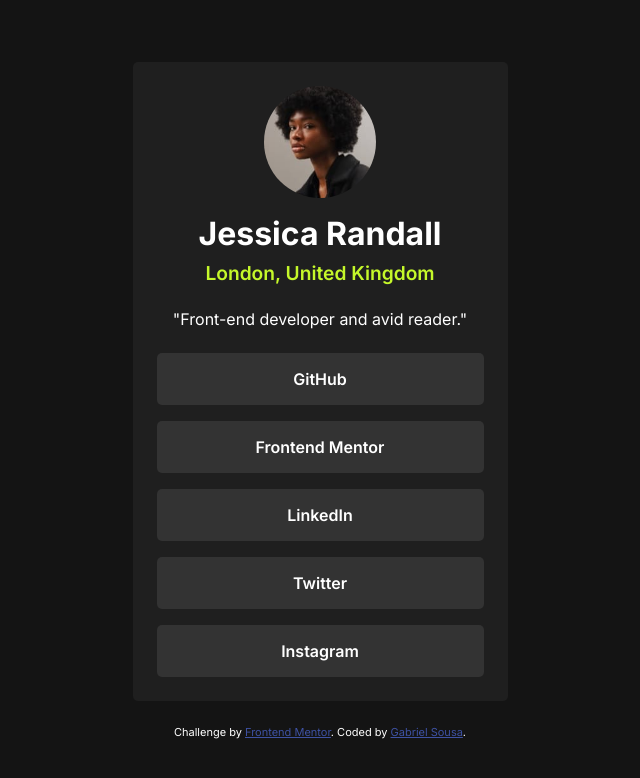
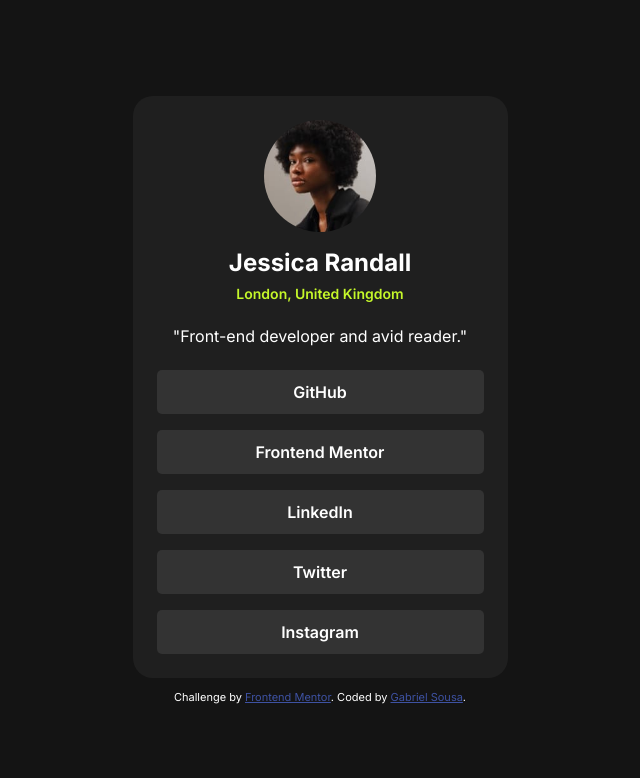
Before and after one commit to gabrielbudke/frontendmentor, a plain HTML site: page social-links-profile/index.html in a window 1280 px wide. Shown: the whole page, without its empty margins (320-960 px from the left). Drawn offline with Linux system fonts and the light colour scheme.

Commit message:
refactor: Melhorando o html e css

```diff
--- a/social-links-profile/index.html
+++ b/social-links-profile/index.html
@@ -19,7 +19,7 @@
         <img src="./assets/images/avatar-jessica.jpeg" alt="Foto de perfil" />
         <h1>Jessica Randall</h1>
         <h2>London, United Kingdom</h2>
-        <span>"Front-end developer and avid reader."</span>
+        <p>"Front-end developer and avid reader."</p>
       </div>
       <div class="links">
         <ul>
@@ -32,6 +32,7 @@
       </div>
     </main>
     <footer class="attribution">
+      <p>
         Challenge by
         <a href="https://www.frontendmentor.io?ref=challenge" target="_blank"
           >Frontend Mentor</a
@@ -41,6 +42,7 @@
           target="_blank"
           >Gabriel Sousa</a
         >.
+      </p>
     </footer>
   </body>
 </html>
--- a/social-links-profile/styles/styles.css
+++ b/social-links-profile/styles/styles.css
@@ -30,7 +30,7 @@ body {
 
 .container {
   background-color: var(--color-neutral-dark-gray);
-  border-radius: 5px;
+  border-radius: 20px;
   width: 95%;
   max-width: 375px;
   padding: 24px;
@@ -49,35 +49,36 @@ body {
 
 h1 {
   margin-top: 16px;
+  font-size: 1.5rem;
 }
 
 h2 {
-  font-size: 1.2rem;
+  font-size: 0.875rem;
   font-weight: 600;
   color: var(--color-primary);
   margin-top: 8px;
 }
 
-.profile span {
+.profile p {
   margin: 24px 0;
   color: var(--color-neutral-white);
 }
 
-.links ul {
+ul {
   list-style: none;
   display: flex;
   flex-direction: column;
   gap: 16px;
 }
 
-.links ul li a {
+ul li a {
   border-radius: 5px;
 
   display: flex;
   justify-content: center;
   align-items: center;
 
-  padding: 16px 24px;
+  padding: 12px;
   background-color: var(--color-neutral-gray);
   color: var(--color-neutral-white);
 
@@ -87,12 +88,12 @@ h2 {
   transition: background 0.8s;
 }
 
-.links ul li a:hover {
+ul li a:hover {
   background-color: var(--color-primary);
   color: var(--color-neutral-dark-gray);
 }
 
-.links ul li a:active {
+ul li a:active {
   background-color: var(--color-primary-dark);
   color: var(--color-neutral-dark-gray);
 }
@@ -100,8 +101,9 @@ h2 {
 .attribution {
   font-size: 11px;
   text-align: center;
-  margin-top: 24px;
+  margin-top: 12px;
 }
+
 .attribution a {
   color: hsl(228, 45%, 44%);
 }
```
Lines whose indentation alone changed are shown as unchanged.
